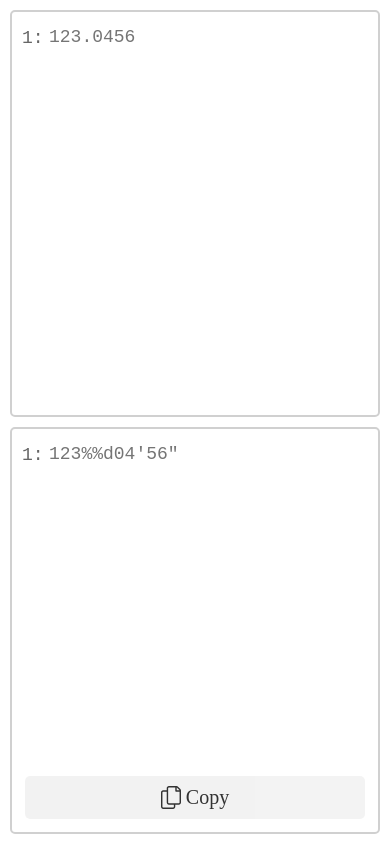
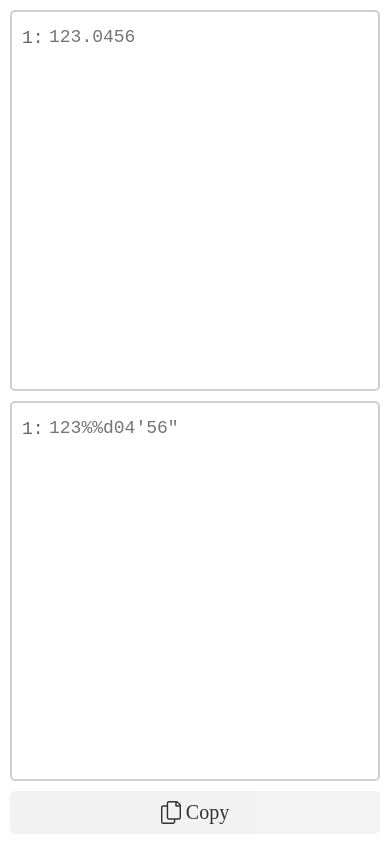
Before and after one commit to OscarHYCheung/bearing-formatter, a website: page index.html in a window 390 px wide. Drawn offline with nearby package versions, Linux system fonts and the light colour scheme.

Commit message:
Move copy button to bottom on mobiles

```diff
--- a/index.html
+++ b/index.html
@@ -63,10 +63,6 @@
           ></textarea>
         </div>
         <div class="textarea-wrapper output-textarea-wrapper">
-          <button id="copy-btn">
-            <img src="/src/images/icon-copy.svg" alt="Copy button icon" />
-            <span>Copy</span>
-          </button>
           <div class="line-numbers" id="output-line-numbers">
             <span>1:</span>
           </div>
@@ -76,6 +72,10 @@
             placeholder="123%%d04'56&quot;"
           ></textarea>
         </div>
+        <button id="copy-btn">
+          <img src="/src/images/icon-copy.svg" alt="Copy button icon" />
+          <span>Copy</span>
+        </button>
       </section>
     </main>
     <script
--- a/src/styles/bearing-formatter-main.css
+++ b/src/styles/bearing-formatter-main.css
@@ -48,6 +48,34 @@ main > section {
     grid-gap: 1rem;
 }
 
+main > section #copy-btn {
+    padding: 1rem;
+    font-size: 2rem;
+    background-color: #f0f0f0;
+    border: none;
+    cursor: pointer;
+    display: inline-flex;
+    align-items: center;
+    transition: background-color 300ms, opacity 300ms;
+    border-radius: 0.5rem;
+    justify-content: center;
+    opacity: 0.8;
+}
+
+main > section #copy-btn:hover {
+    background-color: #d0d0d0;
+    opacity: 1;
+}
+
+main > section > #copy-btn > img {
+    width: 2rem;
+}
+
+main > section > #copy-btn > span {
+    margin-left: 0.5rem;
+}
+
+
 main > section .textarea-wrapper {
     flex: 1;
     height: 100%;
@@ -84,51 +112,18 @@ main > section > .textarea-wrapper textarea {
     padding-left: 37px;
 }
 
-main > section > .textarea-wrapper #copy-btn {
-    position: absolute;
-    min-width: 10rem;
-    bottom: 1.5rem;
-    left: 1.5rem;;
-    right: 1.5rem;
-    padding: 1rem;
-    font-size: 2rem;
-    background-color: #f0f0f0;
-    border: none;
-    cursor: pointer;
-    display: inline-flex;
-    align-items: center;
-    transition: background-color 300ms, opacity 300ms;
-    border-radius: 0.5rem;
-    justify-content: center;
-    opacity: 0.8;
-}
-
-main > section > .textarea-wrapper #copy-btn:hover {
-    background-color: #d0d0d0;
-    opacity: 1;
-}
-
-main > section > .textarea-wrapper #copy-btn > img {
-    width: 2rem;
-}
-
-main > section > .textarea-wrapper #copy-btn > span {
-    margin-left: 0.5rem;
-}
-
-
-
 @media (min-width: 768px) {
     main > section {
         flex-direction: row;
         padding: 2.5rem;
         grid-gap: 2.5rem;
     }
-    main > section > .textarea-wrapper #copy-btn {
+    main > section > #copy-btn {
+        position: absolute;
         width: auto;
         min-width: 10rem;
-        top: 0.8rem;
-        right: 0.8rem;
+        top: 3.2rem;
+        right: 3.2rem;
         left: initial;
         bottom: initial;
     }
```
